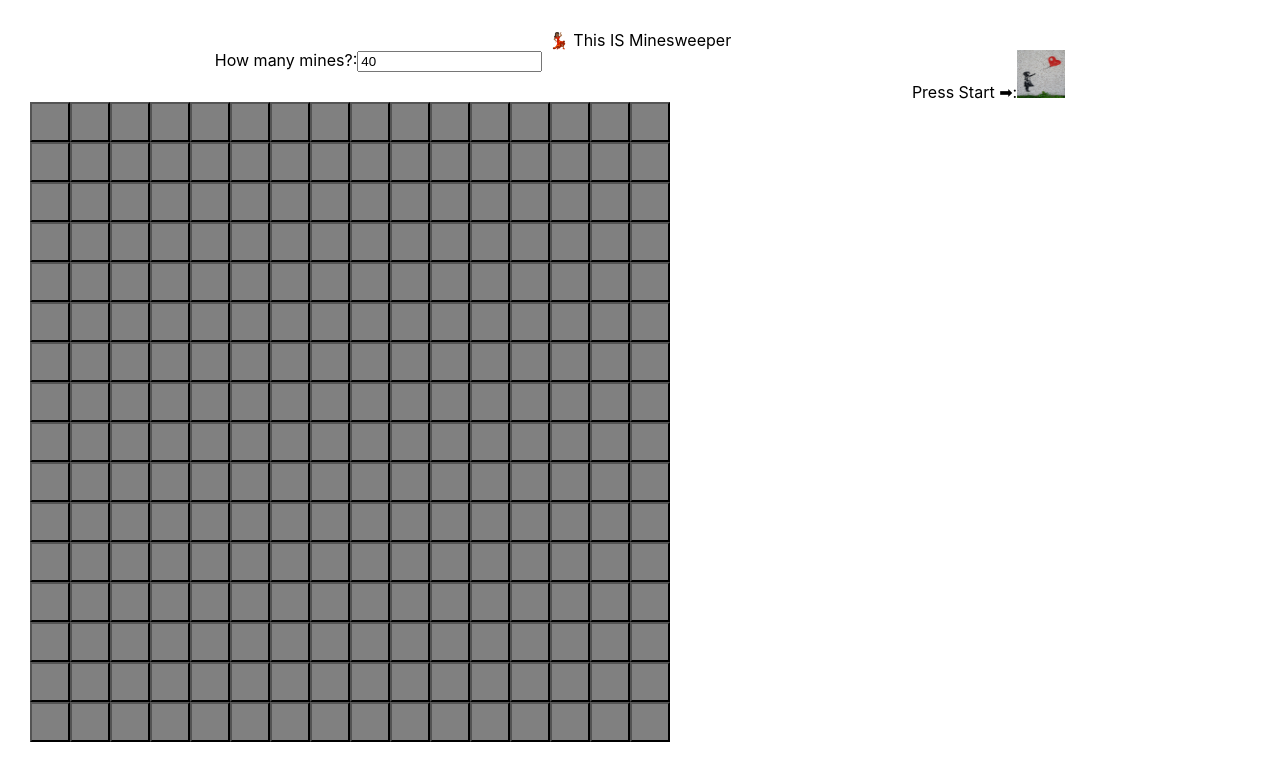
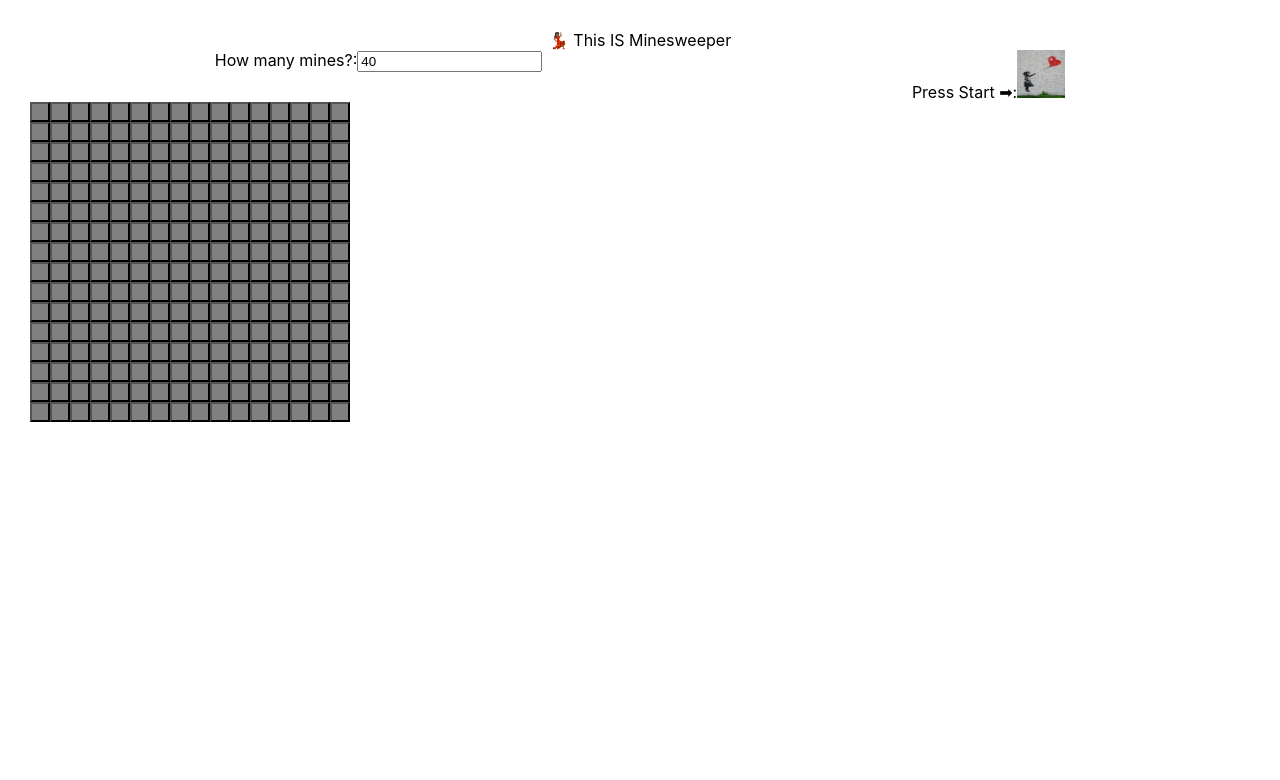
Before and after one commit to jasmatazzy/minesweeper, a React (Create React App) app: page / in a window 1280 px wide. Shown: the top 780 px of the page. Built offline with nearby package versions, Linux system fonts and the light colour scheme.

Commit message:
minor cosmetics

```diff
--- a/src/App.css
+++ b/src/App.css
@@ -3,8 +3,6 @@
 }
 
 .App-header {
-  /* background-color: #cad5f1; */
-  max-height: 100vh;
   display: flex;
   flex-direction: column;
   align-items: center;
--- a/src/Square/style.css
+++ b/src/Square/style.css
@@ -1,6 +1,5 @@
 button {
     border-radius: 0;
-    width: 40px;
-    height: 40px;
-
+    width: 20px;
+    height: 20px;
   }
```
